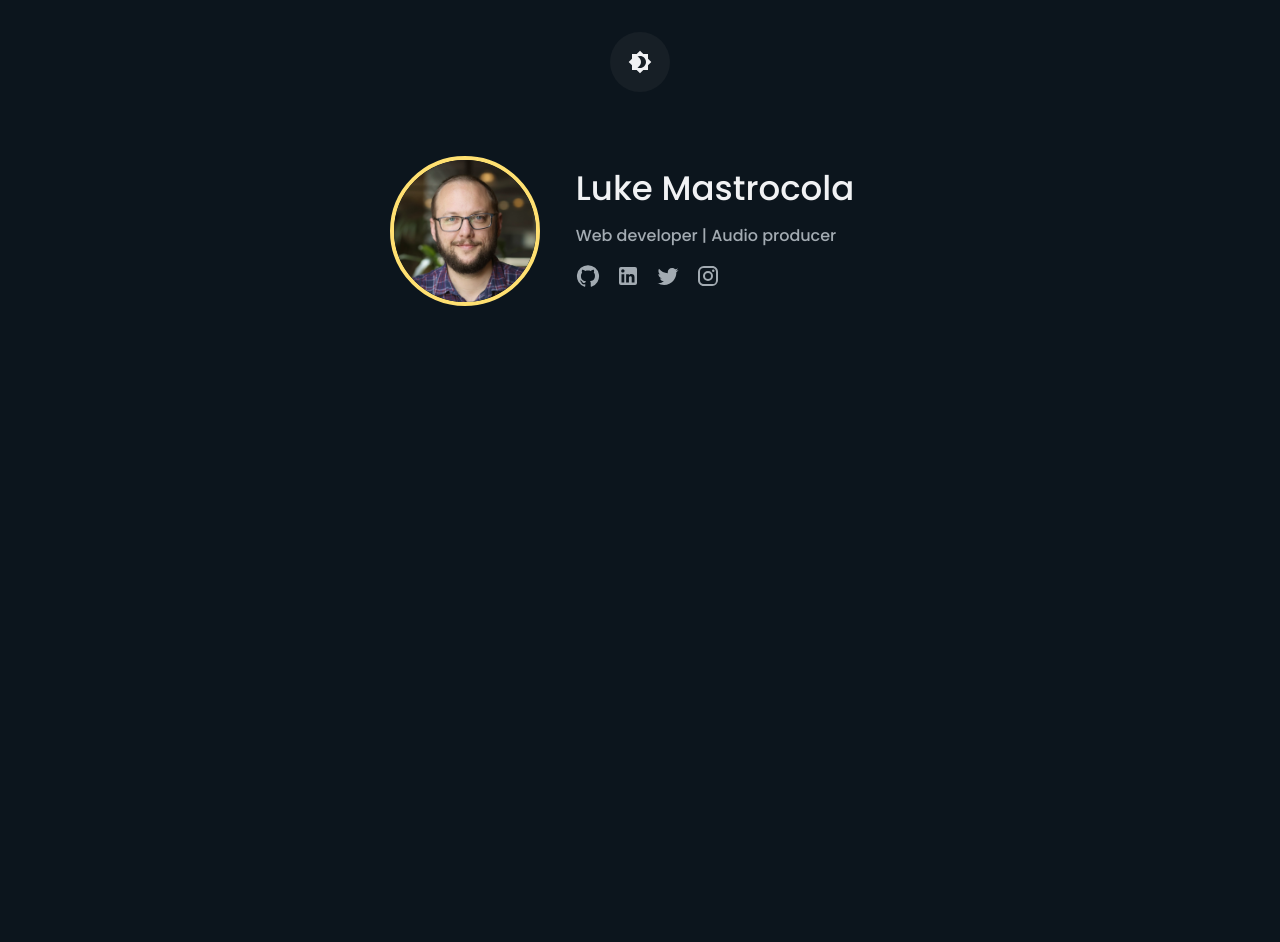
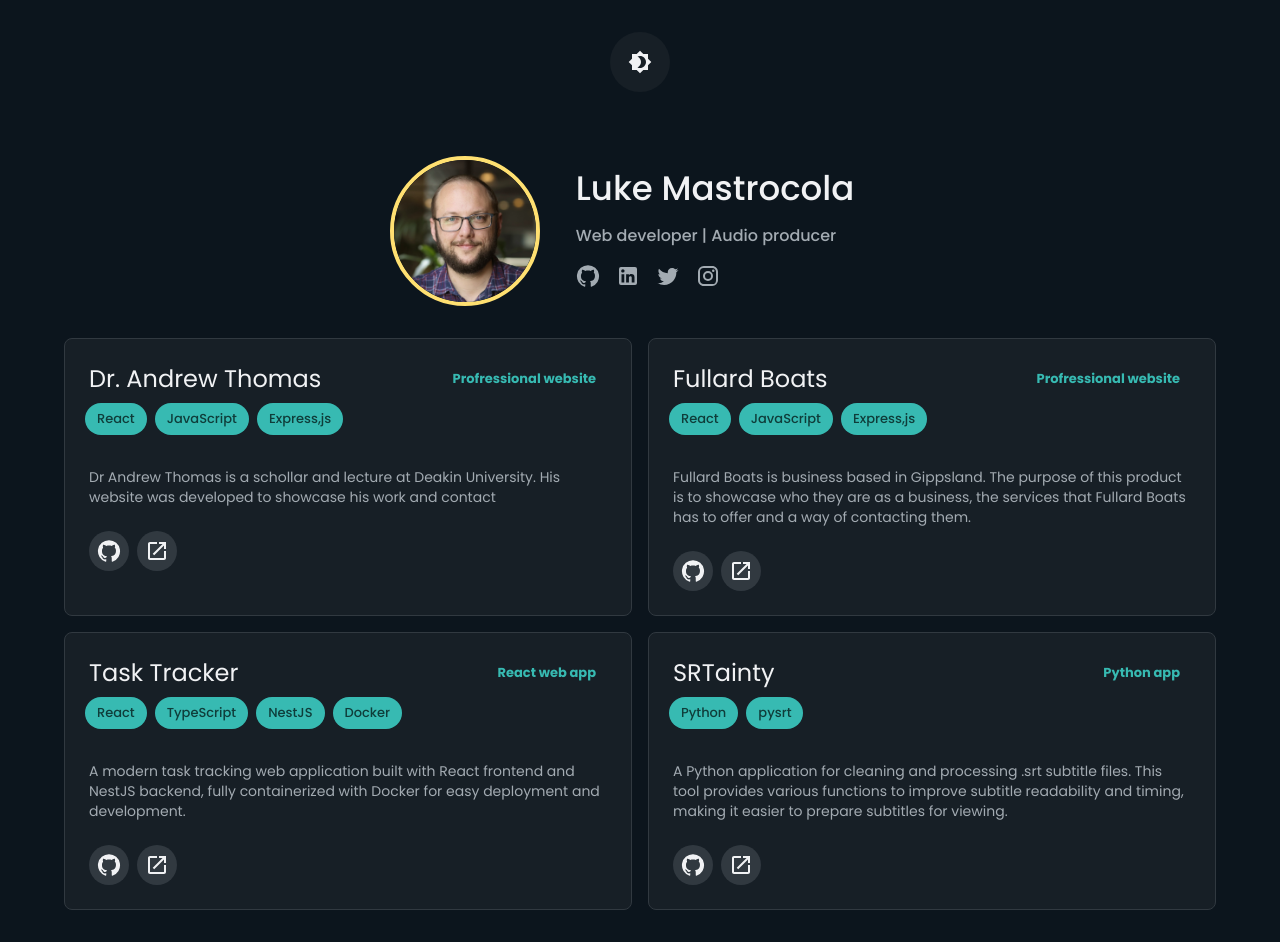
Before and after one commit to mastra90/luke-mastrocola-portfolio, a React (Vite) app: page / in a window 1280 px wide. Before the commit the page ends 800 px from the top, so only its background shows below. Built offline with nearby package versions, Linux system fonts and the light colour scheme.

Commit message:
Adjustments to colors and styling on DevWork cards

```diff
--- a/src/App.tsx
+++ b/src/App.tsx
@@ -3,6 +3,7 @@ import { ThemeProvider, CssBaseline, Container } from "@mui/material";
 import createAppTheme from "./theme";
 import Header from "./components/Header";
 import ToggleThemeButton from "./components/ToggleThemeButton";
+import DevWork from "./components/DevWork";
 
 const App = () => {
   const [isDark, setIsDark] = useState(true);
@@ -15,6 +16,7 @@ const App = () => {
         <CssBaseline />
         <ToggleThemeButton toggleTheme={toggleTheme} />
         <Header />
+        <DevWork />
       </Container>
     </ThemeProvider>
   );
--- a/src/components/DevWork.tsx
+++ b/src/components/DevWork.tsx
@@ -4,6 +4,7 @@ import {
   Box,
   Card,
   CardContent,
+  CardHeader,
   Chip,
   Grid,
   IconButton,
@@ -19,7 +20,7 @@ const DevWork = () => {
     {
       title: "Dr. Andrew Thomas",
       description:
-        "Dr Andrew Thomas' is a schollar and lecture at Deakin University. His website was developed to showcase his work and contact",
+        "Dr Andrew Thomas is a schollar and lecture at Deakin University. His website was developed to showcase his work and contact",
       technologies: ["React", "JavaScript", "Express,js"],
       github: "https://github.com/AndrewThomasWebsite/andrew-thomas-frontend",
       demo: "https://www.drandrewthomasir.com/",
@@ -38,7 +39,7 @@ const DevWork = () => {
       title: "Task Tracker",
       description:
         "A modern task tracking web application built with React frontend and NestJS backend, fully containerized with Docker for easy deployment and development.",
-      technologies: ["React", "TypeScript", "Material UI", "NestJS", "Docker"],
+      technologies: ["React", "TypeScript", "NestJS", "Docker"],
       github: "https://github.com/mastra90/tsa-task-tracker",
       type: "React web app",
     },
@@ -82,91 +83,93 @@ const DevWork = () => {
   ];
 
   return (
-    <Card sx={{ width: "100%", my: 4, border: "none" }}>
-      <Grid container spacing={2}>
+    <Grid sx={{ my: 4 }} container spacing={2}>
       {devProjects.map((project, index) => (
-          <Grid size={6} key={index}>
+        <Grid size={{ sm: 12, md: 6 }} key={index}>
           <Card
+            variant="outlined"
             sx={{
               height: "100%",
-                bgcolor: alpha(theme.palette.common.white, 0.02),
-                border: `1px solid ${alpha(theme.palette.common.white, 0.1)}`,
               "&:hover": {
-                  bgcolor: alpha(theme.palette.common.white, 0.06),
-                  transition: "all 0.2s ease",
+                transform: "scale(1.005)",
+                bgcolor: theme.palette.background.default,
               },
             }}
           >
             <CardContent sx={{ p: 3 }}>
+              <CardHeader
+                sx={{ p: 0 }}
+                title={
+                  <Box
+                    sx={{ display: "flex", justifyContent: "space-between" }}
+                  >
+                    {project.title}
+                    <Chip
+                      variant="outlined"
+                      sx={{
+                        color: theme.palette.techChip.type,
+                        fontWeight: 700,
+                        border: 0,
+                      }}
+                      label={project.type}
+                    />
+                  </Box>
+                }
+                subheader={
                   <Box
                     sx={{
                       display: "flex",
-                    justifyContent: "space-between",
-                    alignItems: "flex-start",
-                    mb: 2,
+                      flexWrap: "wrap",
+                      my: 1,
+                      ml: -0.5,
+                      gap: 1,
                     }}
-                >
-                  <Typography
-                    variant="h6"
-                    component="h3"
-                    sx={{ fontWeight: 600 }}
-                  >
-                    {project.title}
-                  </Typography>
-                  <Chip
-                    label={project.type}
-                    size="small"
-                    sx={{
-                      bgcolor: alpha(theme.palette.primary.main, 0.1),
-                      color: theme.palette.primary.main,
-                    }}
-                  />
-                </Box>
-                <Typography variant="body2" sx={{ mb: 3, opacity: 0.8 }}>
-                  {project.description}
-                </Typography>
-                <Box sx={{ mb: 3 }}>
-                  <Box
-                    sx={{ display: "flex", flexWrap: "wrap", gap: 1, mb: 2 }}
                   >
                     {project.technologies.map((tech) => (
                       <Chip
                         key={tech}
                         label={tech}
-                        size="small"
-                        variant="outlined"
                         sx={{
+                          fontWeight: 500,
                           border: 0,
-                          color: "#55e49f",
-                          bgcolor: "#012514",
-                          p: 0.5,
-                          ml: -0.5,
+                          bgcolor: theme.palette.techChip.background
                         }}
                       />
                     ))}
                   </Box>
-                </Box>
+                }
+              />
+              <Typography
+                variant="body2"
+                sx={{ my: 3, color: theme.palette.text.secondary }}
+              >
+                {project.description}
+              </Typography>
               <Box sx={{ display: "flex", gap: 1 }}>
                 <Link target="_blank" rel="noreferrer" href={project.github}>
                   <IconButton
-                      size="small"
-                      sx={{ bgcolor: alpha(theme.palette.common.white, 0.1) }}
+                    sx={{
+                      bgcolor: theme.palette.gitHub.background,
+                      "&:hover": {
+                        transform: "scale(1.1)",
+                        bgcolor: theme.palette.gitHub.background,
+                      },
+                    }}
                   >
-                      <GitHub
-                        fontSize="small"
-                        sx={{ color: theme.palette.primary.main }}
-                      />
+                    <GitHub sx={{ color: theme.palette.gitHub.button }} />
                   </IconButton>
                 </Link>
                 <Link target="_blank" rel="noreferrer" href={project.demo}>
                   <IconButton
-                      size="small"
-                      sx={{ bgcolor: alpha(theme.palette.common.white, 0.1) }}
+                    sx={{
+                      bgcolor: theme.palette.gitHub.background,
+                      "&:hover": {
+                        transform: "scale(1.1)",
+                        bgcolor: theme.palette.gitHub.background,
+                      },
+                    }}
                   >
-                      <OpenInNew
-                        fontSize="small"
-                        sx={{ color: theme.palette.primary.main }}
-                      />
+                    <OpenInNew sx={{ color: theme.palette.gitHub.button }} />
                   </IconButton>
                 </Link>
               </Box>
@@ -175,7 +178,6 @@ const DevWork = () => {
         </Grid>
       ))}
     </Grid>
-    </Card>
   );
 };
 
--- a/src/theme.ts
+++ b/src/theme.ts
@@ -6,11 +6,14 @@ declare module "@mui/material/styles" {
       primary: string;
       secondary: string;
     };
-  }
-  interface PaletteOptions {
-    border?: {
-      primary?: string;
-      secondary?: string;
+    gitHub: {
+      button: string;
+      background: string;
+    };
+    techChip: {
+      primary: string;
+      background: string;
+      type: string;
     };
   }
 }
@@ -30,23 +33,41 @@ const createAppTheme = (isDark: boolean) => {
         },
         border: {
           primary: "#ffe071",
-          secondary: "#a3abb2",
+          secondary: "#313940",
+        },
+        gitHub: {
+          button: "#f1f2f4",
+          background: "#313940",
+        },
+        techChip: {
+          primary: "#0f3d3a",
+          background: "#37bab2",
+          type: "#37bab2",
         },
       }
     : {
         background: {
-          default: "#e9ebec",
-          paper: "#ffffff",
+          default: "#eff0f2",
+          paper: "#f5f5f5",
           secondary: "",
           buttons: "",
         },
         text: {
-          primary: "#3d3d3d",
-          secondary: "#575757",
+          primary: "#504b9e",
+          secondary: "#7a77a5ff",
         },
         border: {
           primary: "#ffe071",
-          secondary: "#a3abb2",
+          secondary: "#d9dbdcff",
+        },
+        gitHub: {
+          button: "#454e5f",
+          background: "#e6e8ec",
+        },
+        techChip: {
+          primary: "#504b9e",
+          background: "#e7e6fb",
+          type: "#504b9e",
         },
       };
 
@@ -72,8 +93,16 @@ const createAppTheme = (isDark: boolean) => {
       MuiCard: {
         styleOverrides: {
           root: {
-            border: `2px solid #1a1a1a`,
+            border: `1px solid ${palette.border.secondary}`,
             borderRadius: 8,
+            backgroundColor: palette.background.secondary,
+          },
+        },
+      },
+      MuiChip: {
+        styleOverrides: {
+          root: {
+            color: palette.techChip.primary,
           },
         },
       },
```
Lines whose indentation alone changed are shown as unchanged.
